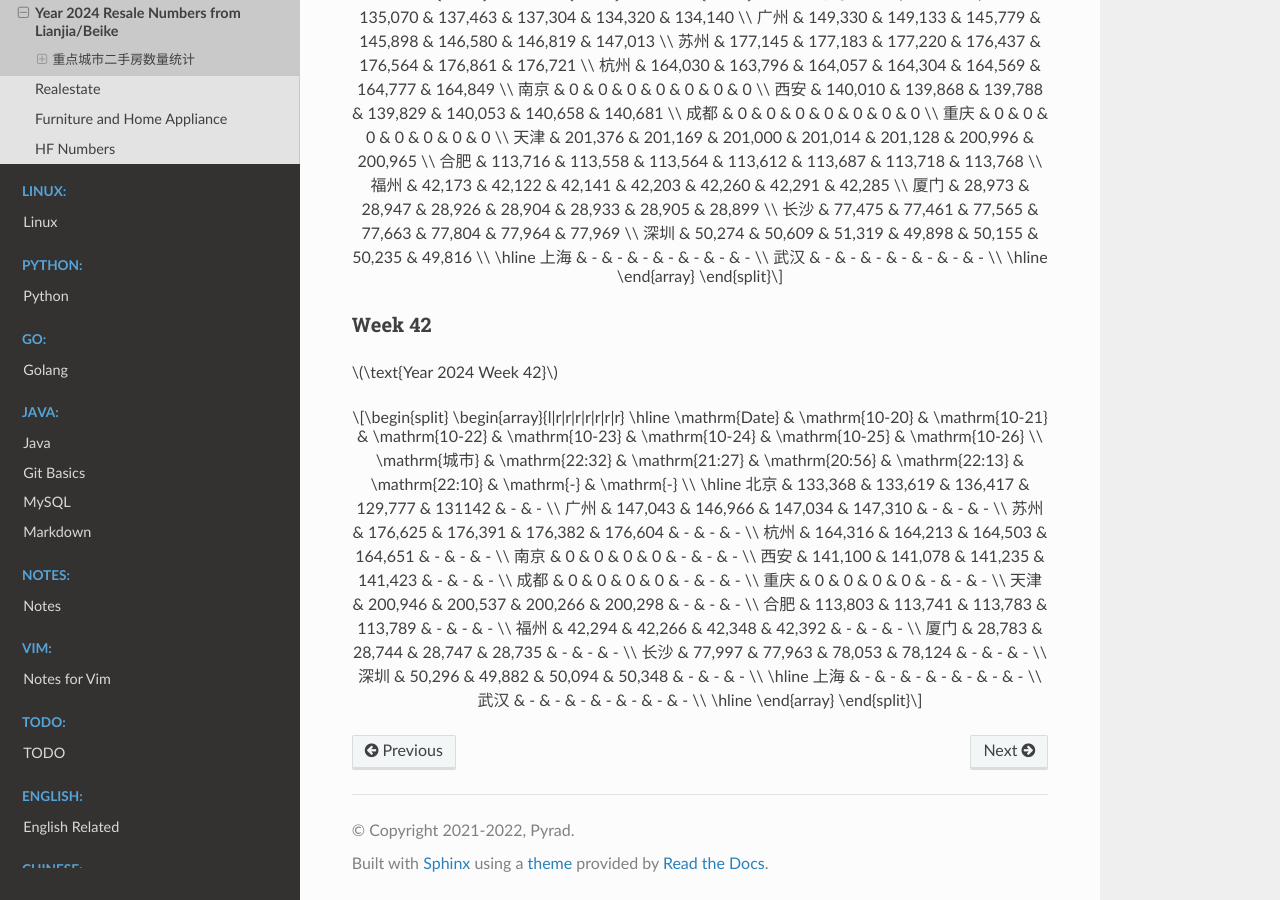
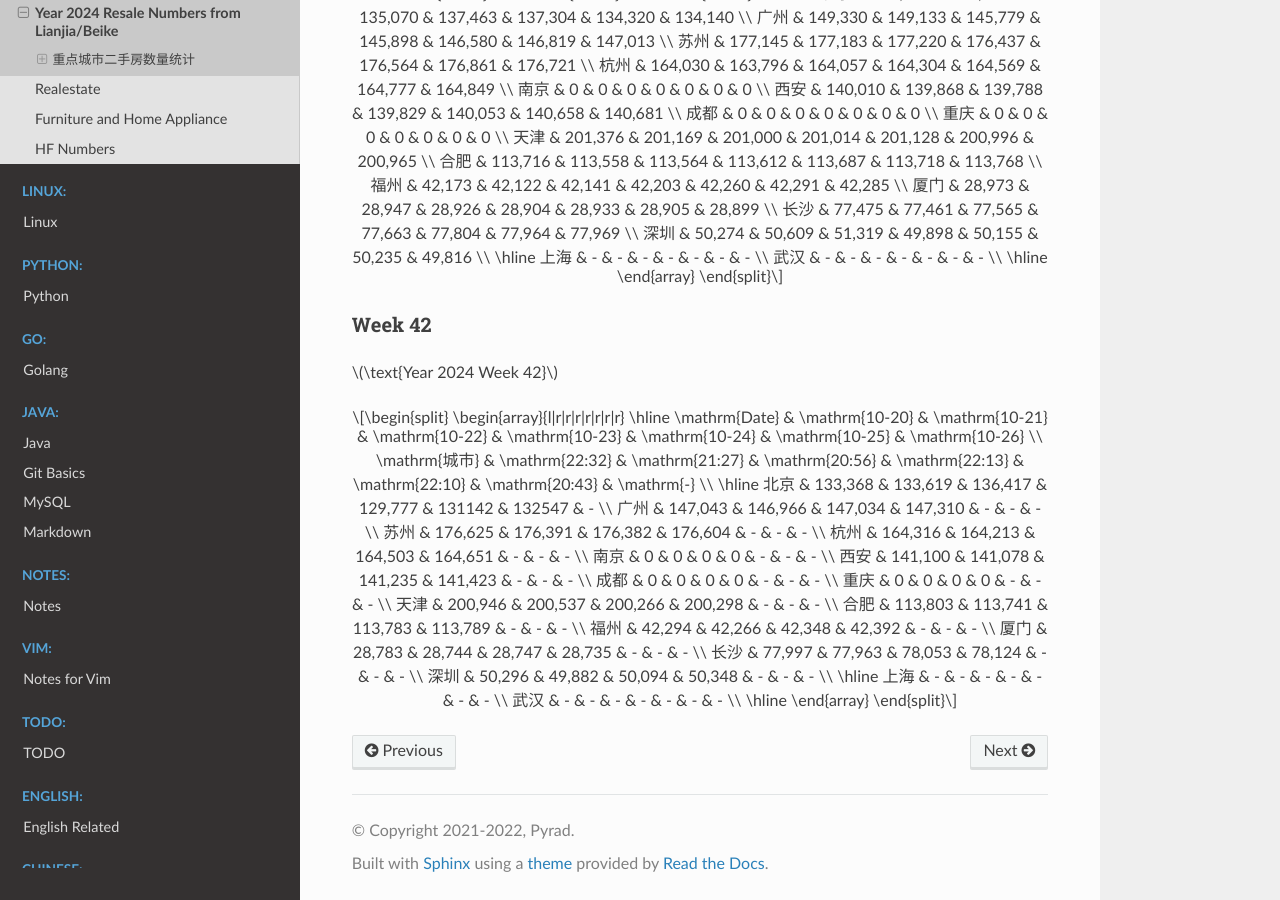
Before and after one commit to Pyrad/pyradnotes, a Sphinx documentation site: the page built from source/RealEstate/resalenumbers2024.md, in a window 1280 px wide and 900 px high, scrolled down 20323 px. Built offline with Sphinx 7.4.7 and the Read the Docs theme 3.1.0, drawn with Linux system fonts in a browser that asks for light colours; pages that are not in the unit, such as notebooks, are missing from menus; a script that is not in the unit is left out.

Commit message:
Realestate Update real estate numbers for Beijing

```diff
--- a/source/RealEstate/resalenumbers2024.md
+++ b/source/RealEstate/resalenumbers2024.md
@@ -1355,9 +1355,9 @@ $$
 \begin{array}{l|r|r|r|r|r|r|r}
 \hline
 \mathrm{Date} & \mathrm{10-20} & \mathrm{10-21} & \mathrm{10-22} & \mathrm{10-23} & \mathrm{10-24} & \mathrm{10-25} & \mathrm{10-26} \\
-\mathrm{城市} & \mathrm{22:32} & \mathrm{21:27} & \mathrm{20:56} & \mathrm{22:13} & \mathrm{22:10} & \mathrm{-} & \mathrm{-} \\
+\mathrm{城市} & \mathrm{22:32} & \mathrm{21:27} & \mathrm{20:56} & \mathrm{22:13} & \mathrm{22:10} & \mathrm{20:43} & \mathrm{-} \\
 \hline
-北京 & 133,368 & 133,619 & 136,417 & 129,777 & 131142 & - & - \\
+北京 & 133,368 & 133,619 & 136,417 & 129,777 & 131142 & 132547 & - \\
 广州 & 147,043 & 146,966 & 147,034 & 147,310 & - & - & - \\
 苏州 & 176,625 & 176,391 & 176,382 & 176,604 & - & - & - \\
 杭州 & 164,316 & 164,213 & 164,503 & 164,651 & - & - & - \\
```
